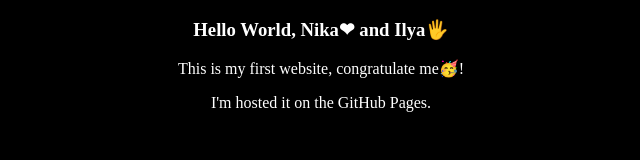
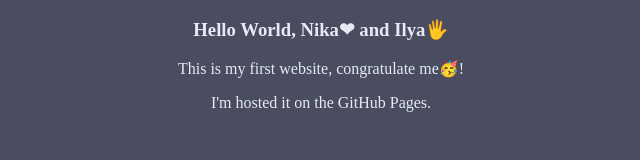
Before and after one commit to AgileWolf/agilewolf.github.io, a plain HTML site: page index.html in a window 1280 px wide. Shown: the whole page, without its empty margins (319-959 px from the left). Drawn offline with Linux system fonts and the light colour scheme.

Commit message:
Update style.css

```diff
--- a/css/style.css
+++ b/css/style.css
@@ -1,3 +1,3 @@
  body { text-align: center;
-        color: White;
-    background-color: Black; }
+        color: #e5eaf5;
+    background-color: #494d5f; }
```
